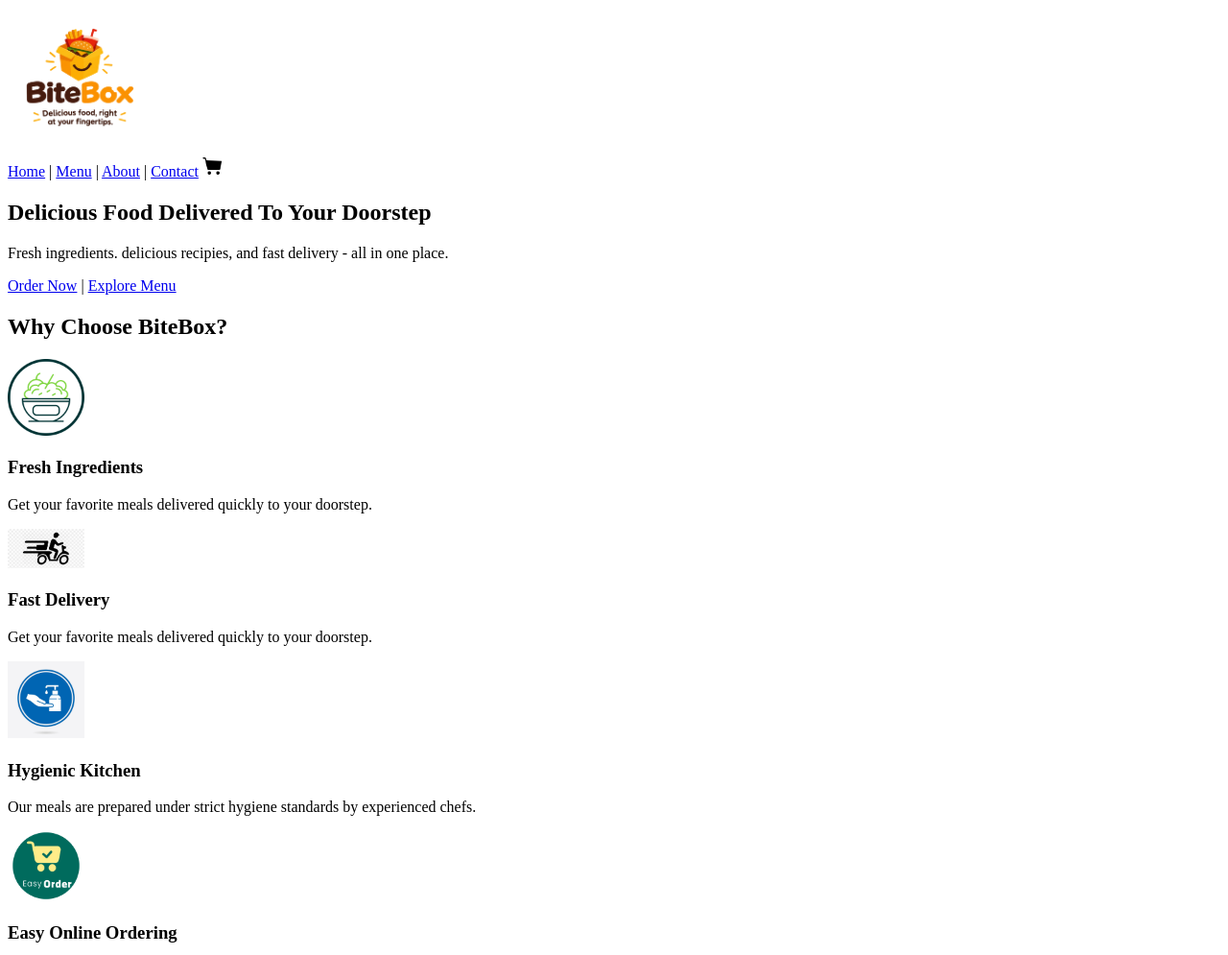
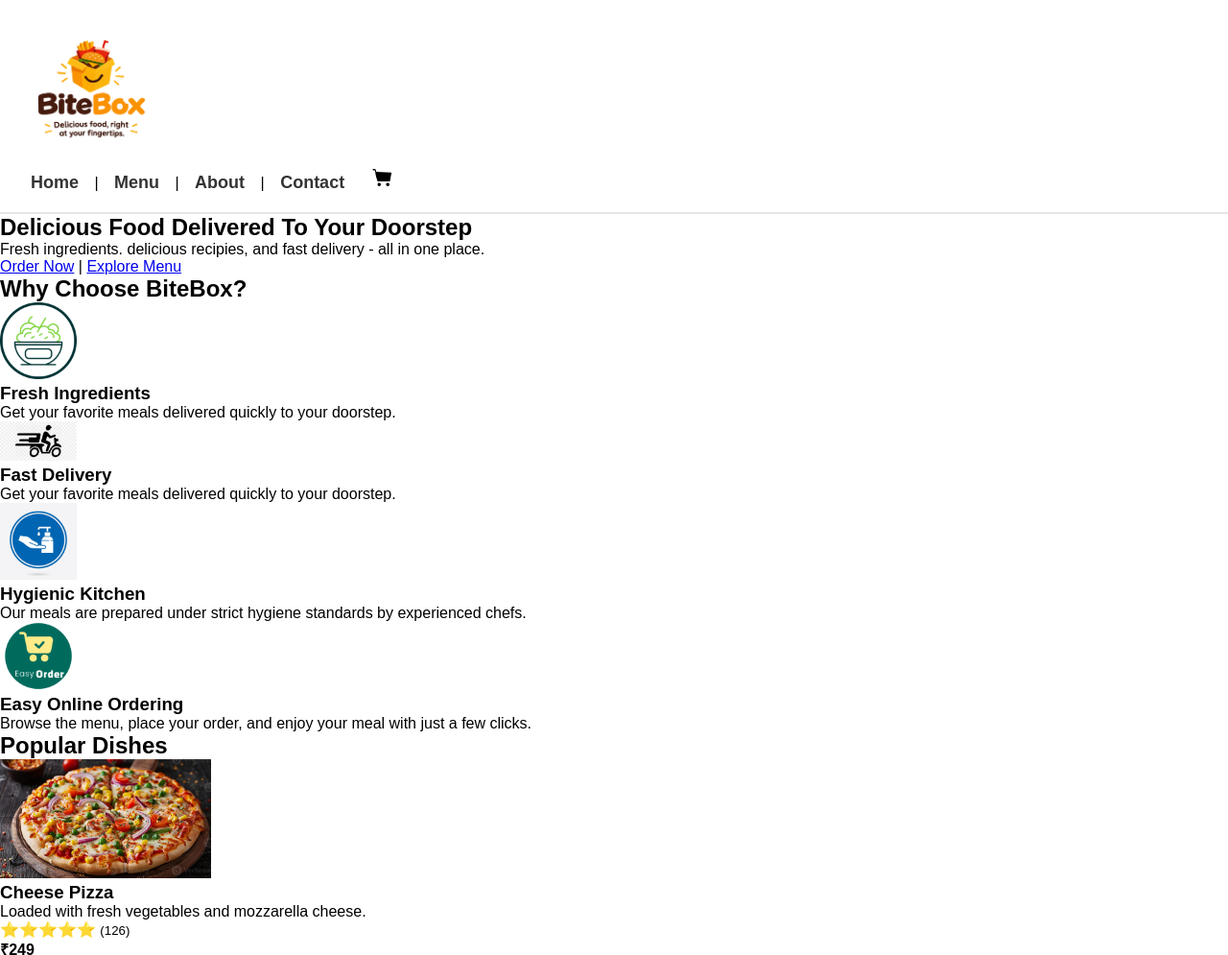
Before and after one commit to priyak-22/BiteBox, a plain HTML site: page index.html in a window 1280 px wide. Shown: the top 995 px of the page at 96% size. Drawn offline with Linux system fonts and the light colour scheme.

Commit message:
css added

```diff
--- /dev/null
+++ b/css/style.css
@@ -0,0 +1,30 @@
+*{
+    margin: 0;
+    padding: 0;
+    box-sizing: border-box;
+    font-family: Arial, Helvetica, sans-serif;
+}
+
+/* header */
+header{
+    background-color: #ffffff;
+    padding: 20px;
+    border-bottom: 2px solid #e5e5e5;
+}
+.logo{
+    width: 170px;
+    height: auto;
+}
+
+nav a{
+    text-decoration:none;
+    color: #333333;
+    font-size: 18px;
+    font-weight: 600;
+    margin: 0 12px;
+}
+
+nav a:hover{
+    color: #ff6b00;
+    text-decoration: underline;
+}
--- a/index.html
+++ b/index.html
@@ -5,6 +5,7 @@
     <meta charset="UTF-8">
     <meta name="viewport" content="width=device-width, initial-scale=1.0">
     <title>BiteBox</title>
+    <link rel="stylesheet" href="css/style.css">
 </head>
 
 <body>
```
